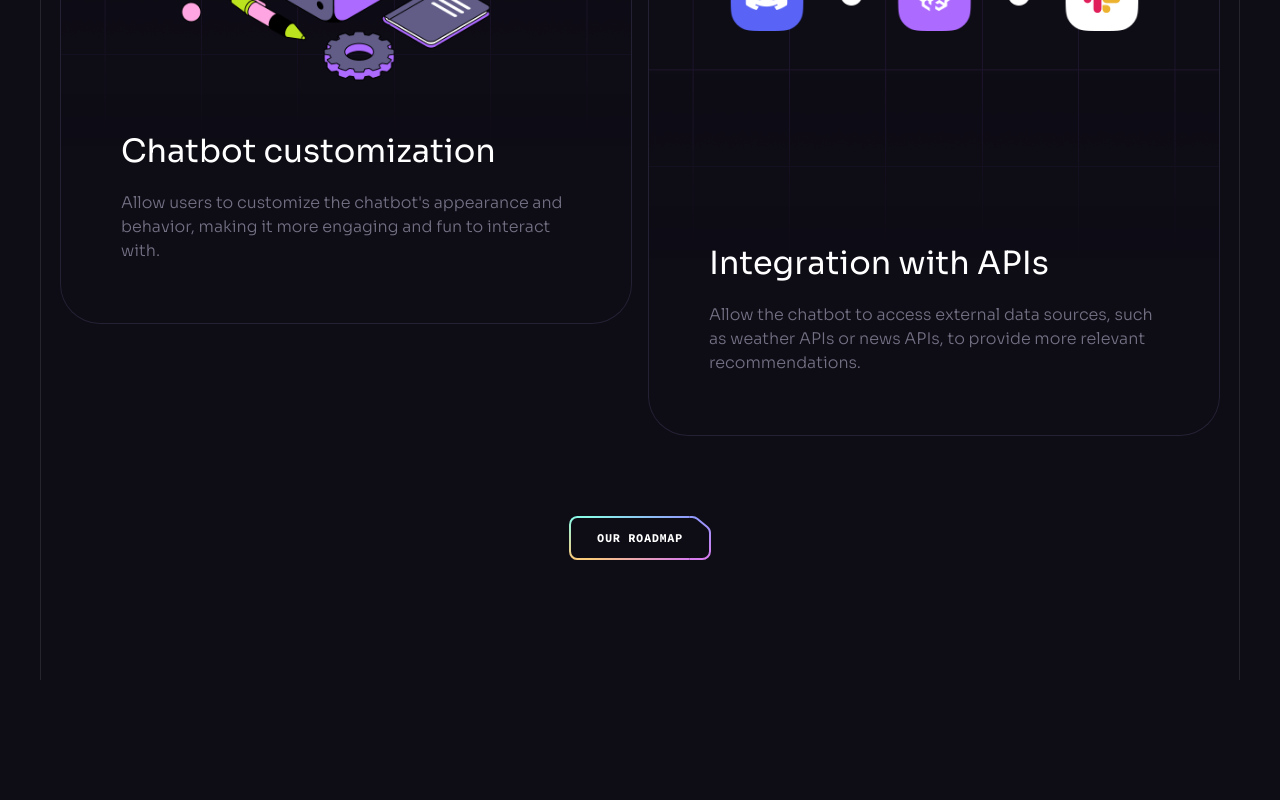
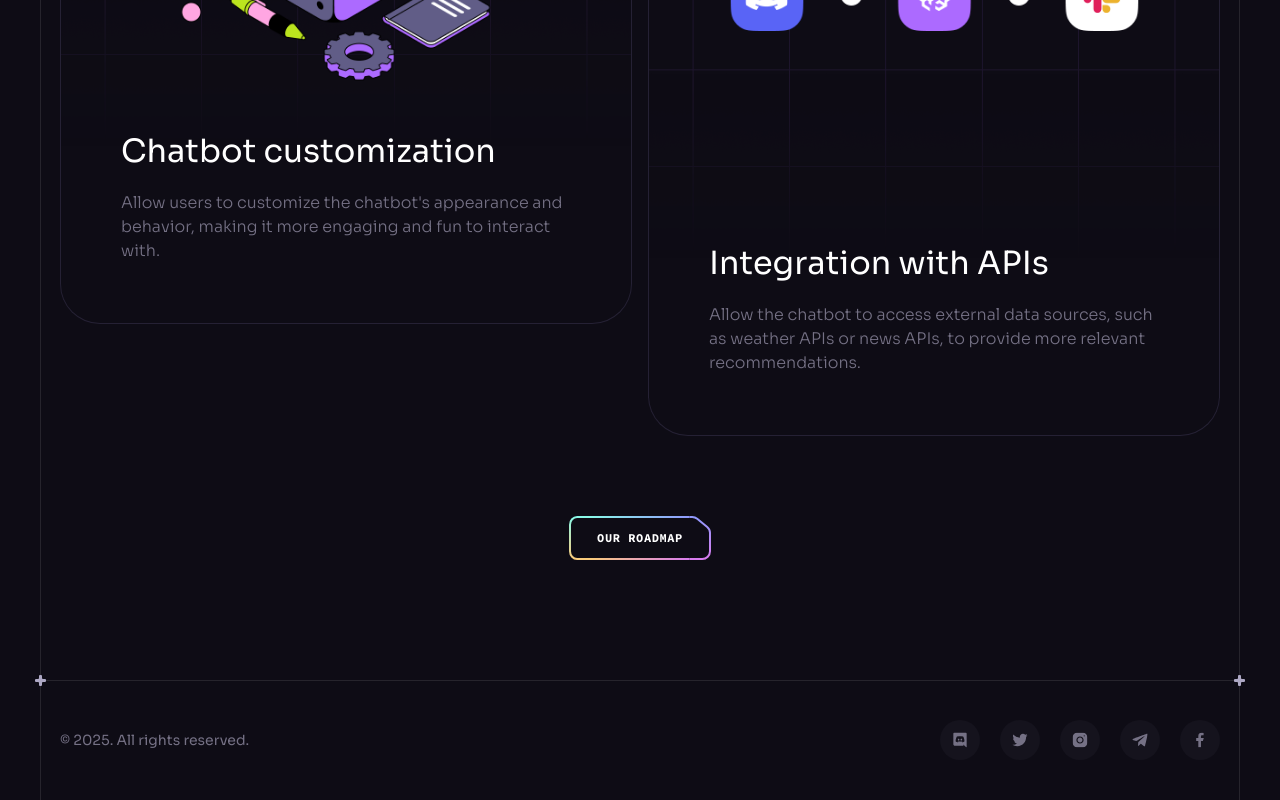
Before and after one commit to uniqweber/ai-landing-page, a React (Vite) app: page / in a window 1280 px wide. Shown: the part 8493-9293 px from the top of the page. Before the commit the page ends 9173 px from the top, so only its background shows below. Built offline with nearby package versions, Linux system fonts and the light colour scheme.

Commit message:
footer section is done

```diff
--- a/src/pages/Home.jsx
+++ b/src/pages/Home.jsx
@@ -1,3 +1,4 @@
+import Footer from "../components/shared/Footer";
 import Benefits from "./homeComp/benefits/Benefits";
 import Collaboration from "./homeComp/collaoration/Collaboration";
 import Hero from "./homeComp/hero/Hero";
@@ -13,7 +14,8 @@ const Home = () => {
       <Collaboration />
       <Services />
       <Pricing />
-      <Roadmap/>
+      <Roadmap />
+      <Footer/>
     </>
   );
 };
```
